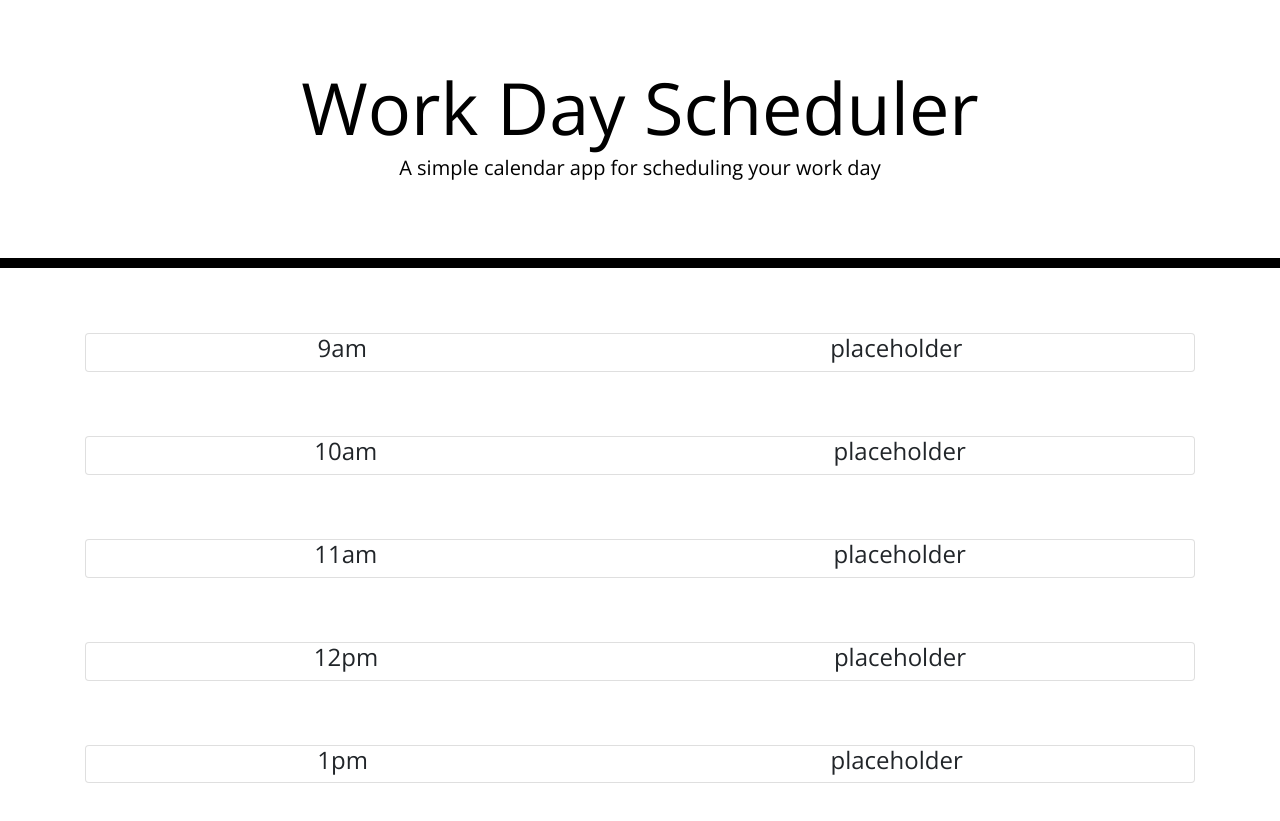
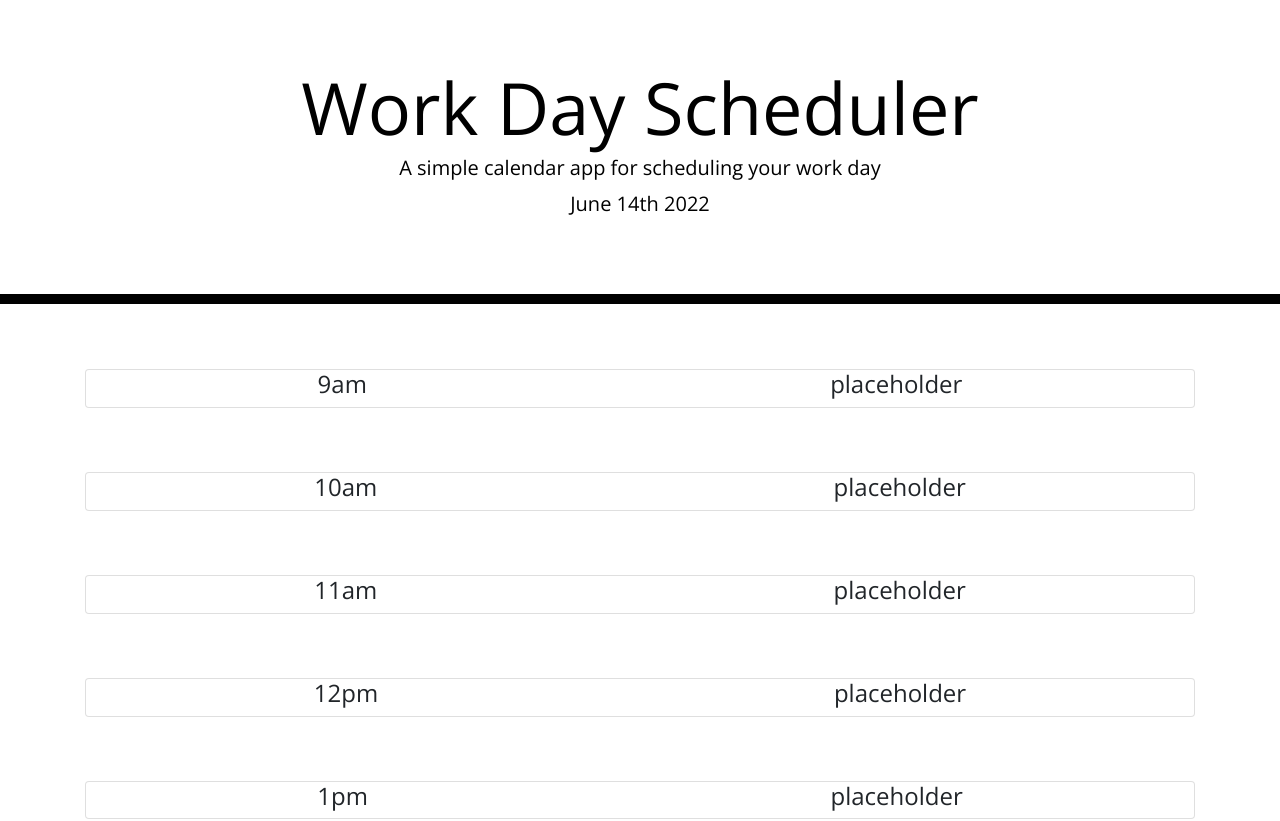
Before and after one commit to bethanyshoun/scheduler, a plain HTML site: page index.html in a window 1280 px wide. Shown: the top 821 px of the page. Drawn offline with nearby package versions, Linux system fonts and the light colour scheme.

Commit message:
added moment

```diff
--- a/assets/js/script.js
+++ b/assets/js/script.js
@@ -1,7 +1,30 @@
-/*
+
+var myDate = moment().format("MMMM Do YYYY");
+
+    console.log(myDate);
+
+
+moment();
+
+console.log(moment())
+console.log("Anything")
+
+$("#currentDay").text(myDate);
+
+//$(document).ready(function() {
+  //  $("#currentDay").text.(moment().format("dddd, MMMM Do"));
+
+//});
+
+//var moment = require('moment');
+//var today = moment();
+//console.log(today.format());
 //Not working yet
-$(document).ready(function() {
- $("#currentDay").text(moment().format('dddd, MMMM Do,'));
-    console.log(date);
-});
-*/
+//$("#currentDay").ready(function() {
+//$("#currentDay").text(moment().format('dddd, MMMM Do'));
+//});
+//today ();
+
+//var endDate = moment();
+
+//endDate();
--- a/index.html
+++ b/index.html
@@ -28,7 +28,8 @@
       <p class="lead">A simple calendar app for scheduling your work day</p>
       <p id="currentDay" class="lead"></p>
     </header>
-    <div class="container d-flex">
+    <main class="col-12 d-flex flex-column">
+    <div class="container">
       <!-- Timeblocks go here -->
       <div class="row justify-content-around">
         <!--9am-->
@@ -97,9 +98,9 @@
 
       </div>
     </div>
-
+    </main>
     <script src="https://code.jquery.com/jquery-3.4.1.min.js"></script>
     <script src="https://cdnjs.cloudflare.com/ajax/libs/moment.js/2.24.0/moment.min.js"></script>
-    <script href="/assets/js/script.js"></script>
+    <script src="./assets/js/script.js"></script>
   </body>
 </html>
```
Also changed, not shown: pseudocode.txt.
